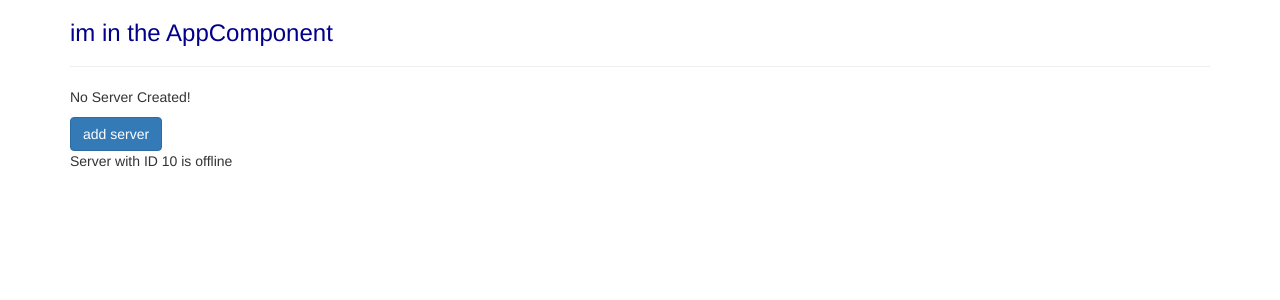
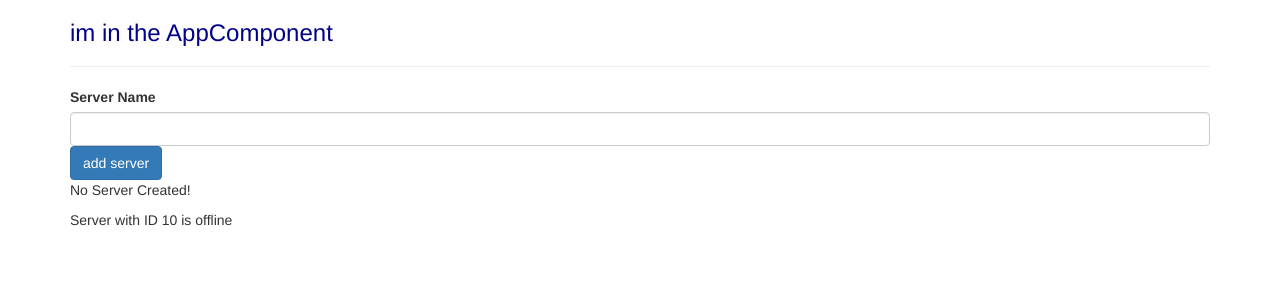
Before and after one commit to engAhmad/angular, an Angular app: page / in a window 1280 px wide. Shown: the top 300 px of the page. Built offline with nearby package versions, Linux system fonts and the light colour scheme.

Commit message:
binding
binding

```diff
--- a/src/app/app.module.ts
+++ b/src/app/app.module.ts
@@ -1,5 +1,6 @@
 import { NgModule } from '@angular/core';
 import { BrowserModule } from '@angular/platform-browser';
+import { FormsModule } from '@angular/forms';
 
 import { AppComponent } from './app.component';
 import { ServerComponent } from './server/server.component';
@@ -12,7 +13,8 @@
     ServersComponent
   ],
   imports: [
-    BrowserModule
+    BrowserModule,
+    FormsModule
   ],
   providers: [],
   bootstrap: [AppComponent]
--- a/src/app/servers/servers.component.html
+++ b/src/app/servers/servers.component.html
@@ -1,4 +1,8 @@
-<p>{{serverCreationStatus}}</p>
+<label for="">Server Name</label>
+<!-- <input type="text" class="form-control" (input)="onUpdateServerName($event)"> -->
+<input type="text" class="form-control" [(ngModel)]="serverName">
+<!-- <p>{{serverName}}</p> -->
 <button [disabled]="!allowNewServer" class="btn btn-primary" (click)="onCreateServer()
 ">add server</button>
+<p>{{serverCreationStatus}}</p>
 <app-server></app-server>
--- a/src/app/servers/servers.component.ts
+++ b/src/app/servers/servers.component.ts
@@ -8,6 +8,7 @@
 export class ServersComponent implements OnInit {
   allowNewServer = false;
   serverCreationStatus = "No Server Created!";
+  serverName = "";
 
   constructor() {
     setTimeout(() => {
@@ -19,6 +20,9 @@
   }
 
   onCreateServer() {
-    this.serverCreationStatus = "Server was Created!";
+    this.serverCreationStatus = "Server was Created! Name is " + this.serverName;
+  }
+  onUpdateServerName(event: Event) {
+    this.serverName = (<HTMLInputElement>event.target).value;
   }
 }
```
